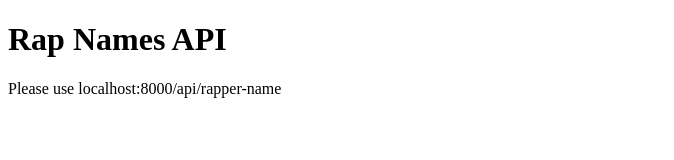
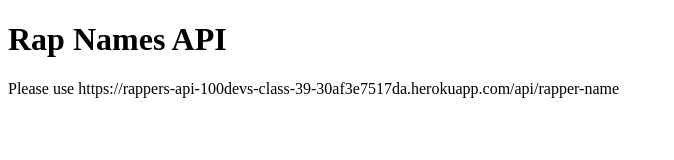
Before and after one commit to vmmanalo/ra-names-api, a website: page index.html in a window 1280 px wide. Shown: the whole page, without its empty margins (0-674 px from the left). Drawn offline with Linux system fonts and the light colour scheme.

Commit message:
updated html documentation

```diff
--- a/index.html
+++ b/index.html
@@ -8,6 +8,6 @@
 </head>
 <body>
     <h1>Rap Names API</h1>
-    <p>Please use localhost:8000/api/rapper-name</p>
+    <p>Please use https://rappers-api-100devs-class-39-30af3e7517da.herokuapp.com/api/rapper-name</p>
 </body>
 </html>
```
